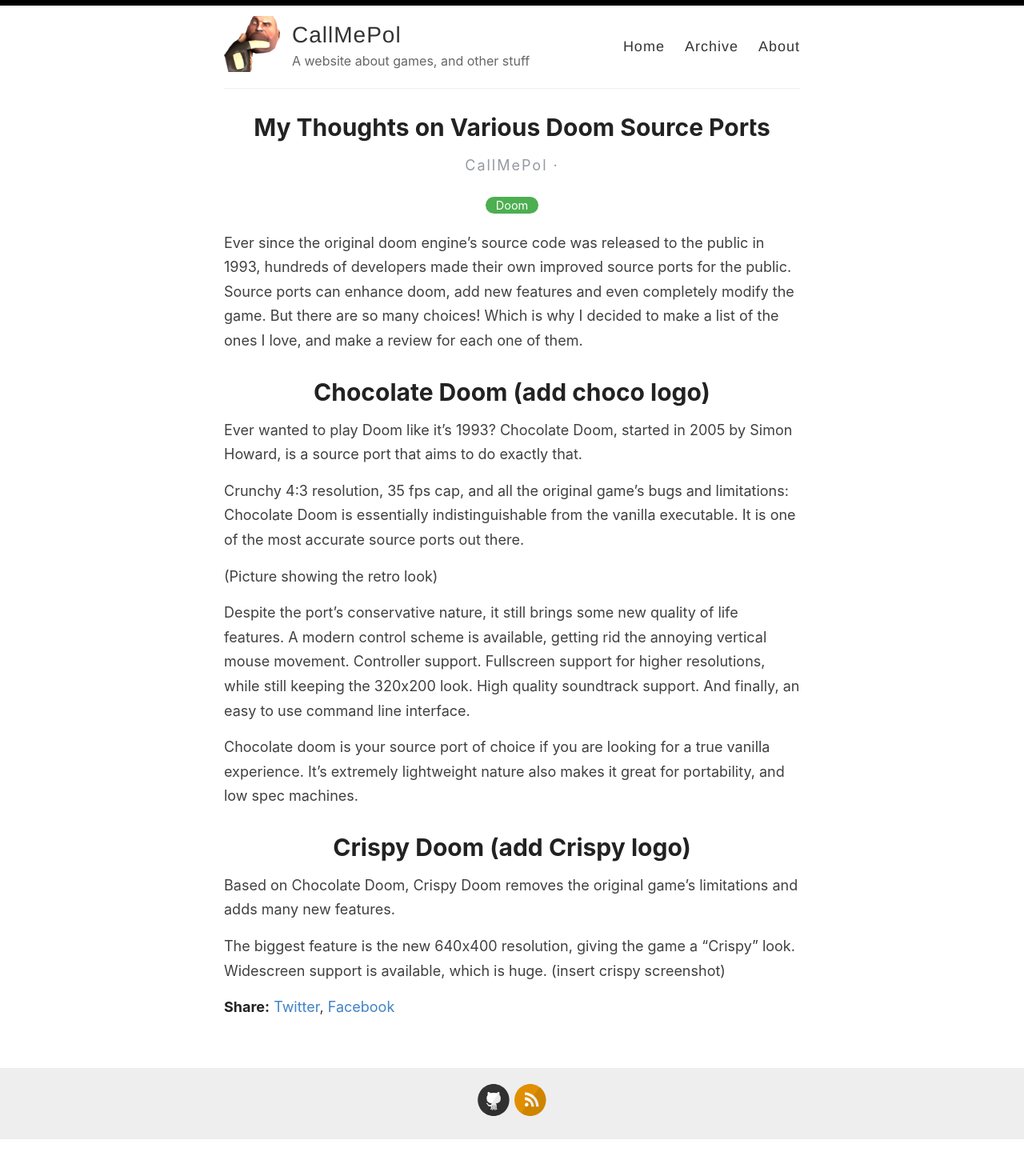
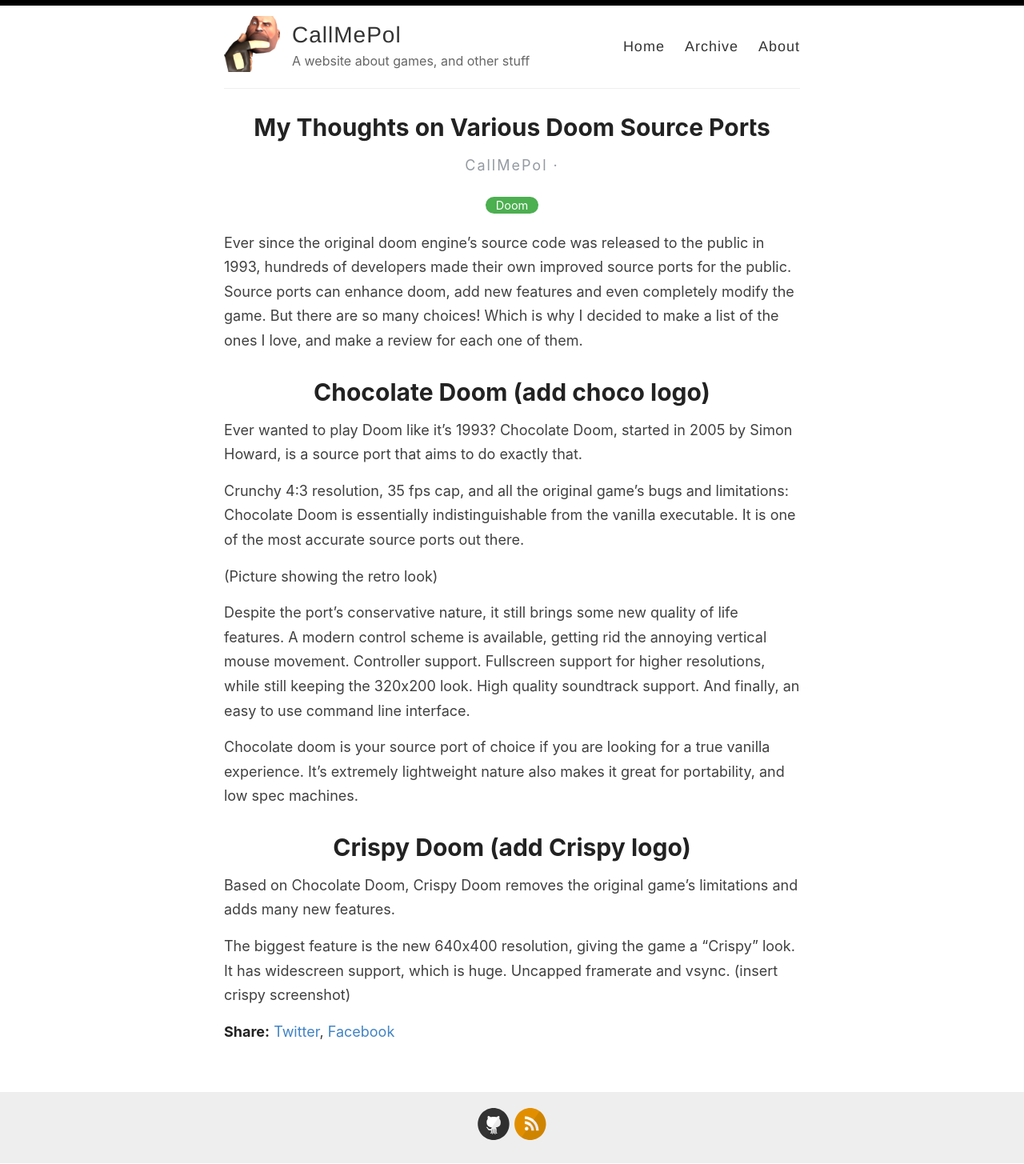
Before and after one commit to poleve540/CallMePol, a Jekyll site: the page built from posts/2023-05-12-sourceport-review.md, in a window 1280 px wide. Shown: the whole page at 80% size. Built offline with Jekyll 4.4.1, drawn with Linux system fonts in a browser that asks for light colours; before the commit the page ends 1424 px from its top, so only the background shows below that.

Commit message:
posts/2023-05-12-sourceport-review.md updated from https://stackedit.io/

```diff
--- a/posts/2023-05-12-sourceport-review.md
+++ b/posts/2023-05-12-sourceport-review.md
@@ -19,12 +19,12 @@
 # Crispy Doom (add Crispy logo)
 Based on Chocolate Doom, Crispy Doom removes the original game's limitations and adds many new features.
 
-The biggest feature is the new 640x400 resolution, giving the game a "Crispy" look. Widescreen support is available, which is huge.
+The biggest feature is the new 640x400 resolution, giving the game a "Crispy" look. It has widescreen support, which is huge. Uncapped framerate and vsync.
 (insert crispy screenshot)
 
 
 <!--stackedit_data:
 eyJwcm9wZXJ0aWVzIjoiZXh0ZW5zaW9uczpcbiAgcHJlc2V0Oi
-BnZm1cbiIsImhpc3RvcnkiOlstMjEyODQ4MTcxMCwtMTM0OTg4
-MDk2MywxODg3NDYzNDk5XX0=
+BnZm1cbiIsImhpc3RvcnkiOls4MTY3MjY2MSwtMjEyODQ4MTcx
+MCwtMTM0OTg4MDk2MywxODg3NDYzNDk5XX0=
 -->
```
